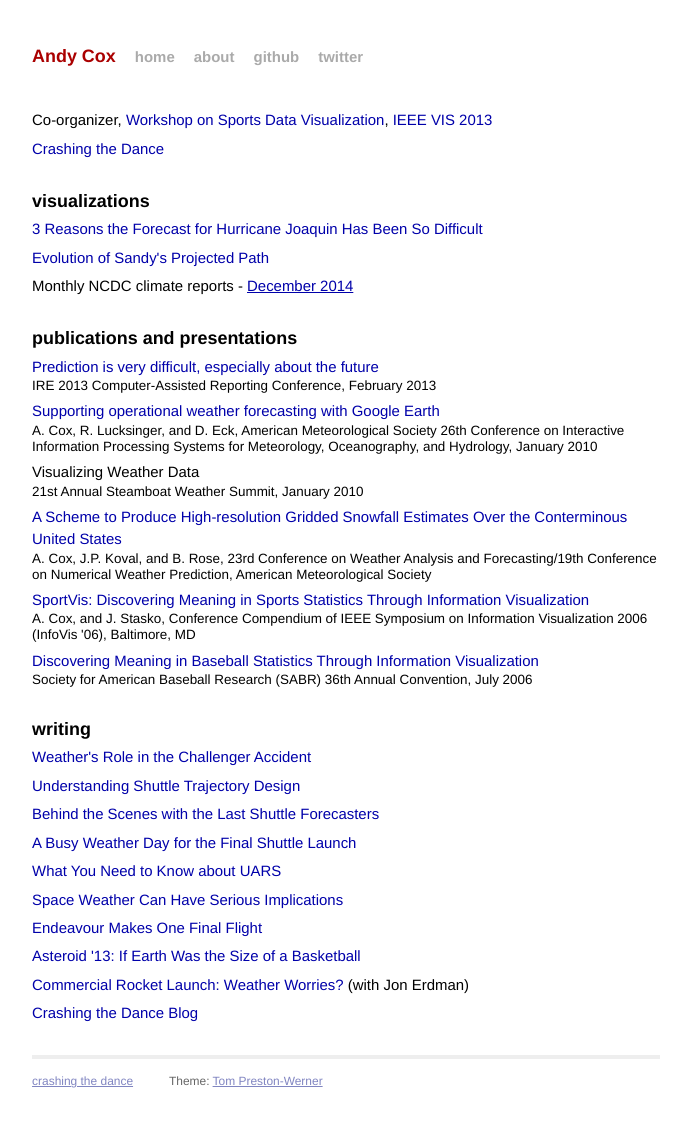
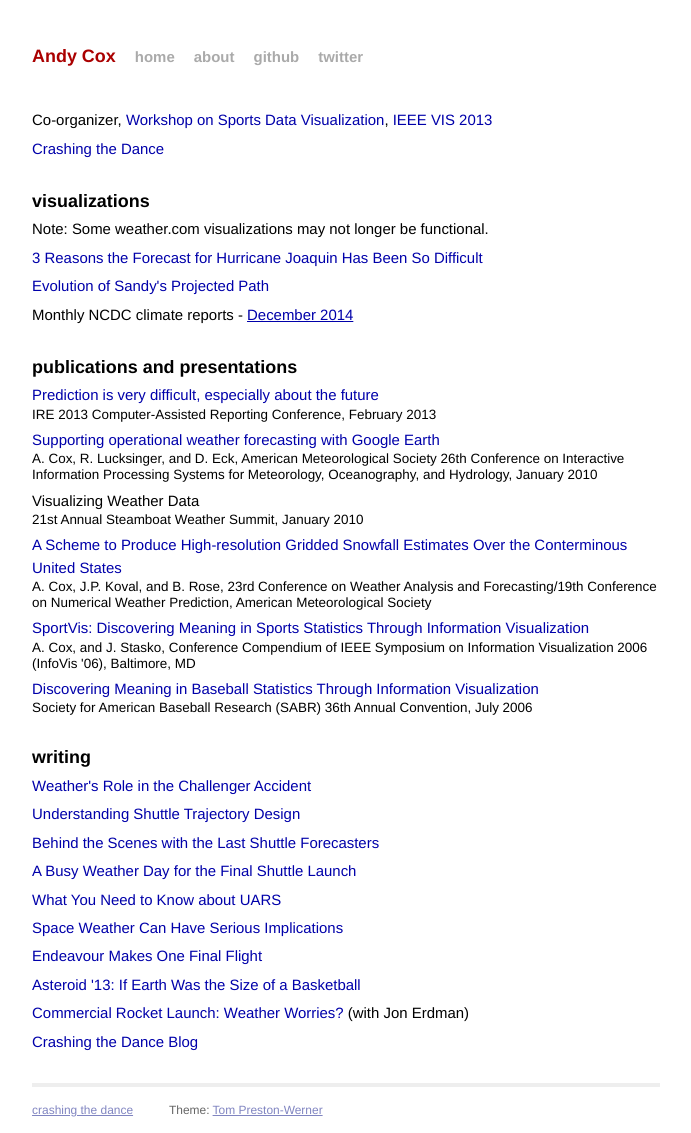
Before and after one commit to andycox/andycox.github.io, a Jekyll site: the page built from index.html, in a window 1280 px wide. Shown: the whole page, without its empty margins (294-985 px from the left). Built offline with Jekyll 4.4.1, drawn with Linux system fonts in a browser that asks for light colours; Markdown is read by kramdown in place of the engine named in the settings; before the commit the page ends 1105 px from its top, so only the background shows below that.

Commit message:
Update index.html

```diff
--- a/index.html
+++ b/index.html
@@ -24,6 +24,7 @@ title: Andy Cox
 
 <h1 id='visualizations'>visualizations</h1>
 <ul class='posts'>
+  <li>Note: Some weather.com visualizations may not longer be functional.</li>
   <li>
     <a class='title' href='https://weather.com/storms/hurricane/news/reasons-forecasting-hurricane-joaquin-has-been-difficult'>3 Reasons the Forecast for Hurricane Joaquin Has Been So Difficult</a>
   </li>
```
